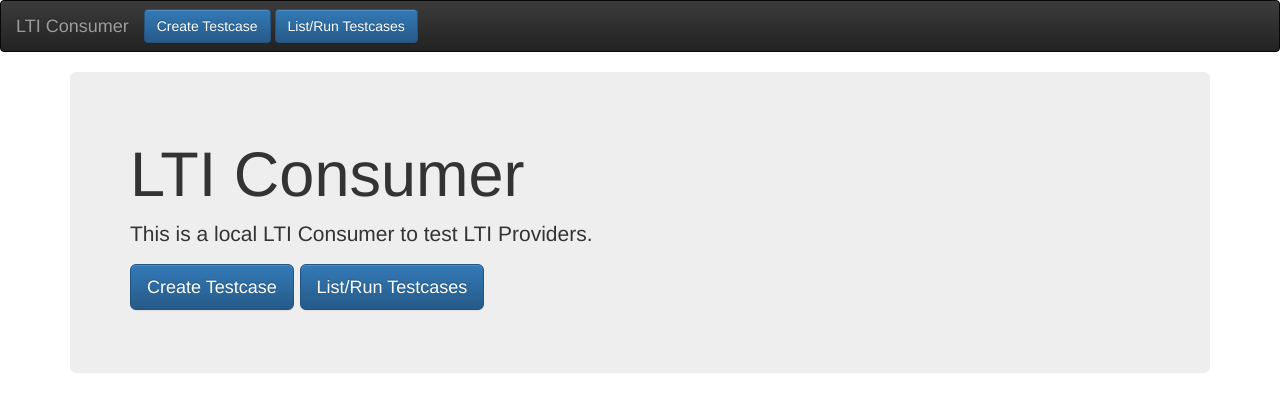
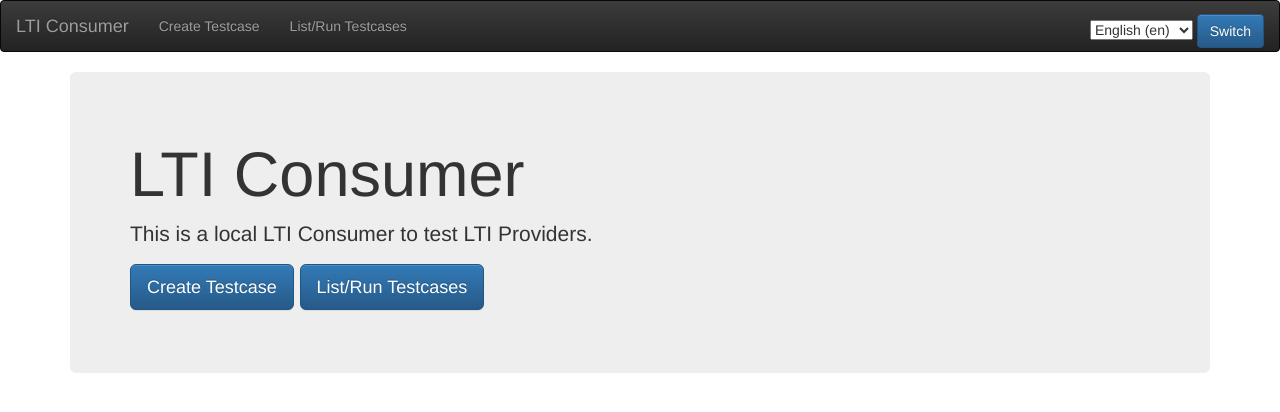
Before and after one commit to wachjose88/local-lti-consumer, a Django app: page / in a window 1280 px wide. Shown: the top 412 px of the page. Run offline with Django 3.2, Linux system fonts and the light colour scheme; some libraries are stand-ins or nearby versions.

Commit message:
german translation

```diff
--- a/lti_consumer/consumer/templates/base.html
+++ b/lti_consumer/consumer/templates/base.html
@@ -56,8 +56,27 @@ This is the base template for the LTI consumer.
                 </div>
 
                 <div class="collapse navbar-collapse" id="bs-example-navbar-collapse-1">
-                    <a href="{% url 'consumer.views.create_testcase' %}" class="btn btn-primary navbar-btn">{% trans "Create Testcase" %}</a>
-                    <a href="{% url 'consumer.views.list_testcase' %}" class="btn btn-primary navbar-btn">{% trans "List/Run Testcases" %}</a>
+                <ul class="nav navbar-nav">
+                    <li><a href="{% url 'consumer.views.create_testcase' %}">{% trans "Create Testcase" %}</a></li>
+                    <li><a href="{% url 'consumer.views.list_testcase' %}">{% trans "List/Run Testcases" %}</a></li>
+                </ul>
+                <form action="{% url 'set_language' %}" method="post">{% csrf_token %}
+                    <input name="next" type="hidden" value="{{ redirect_to }}">
+                    <ul class="nav navbar-nav navbar-right">
+                    <li style="padding-top: 13px">
+                    <select name="language">
+                        {% get_current_language as LANGUAGE_CODE %}
+                        {% get_available_languages as LANGUAGES %}
+                        {% get_language_info_list for LANGUAGES as languages %}
+                        {% for language in languages %}
+                            <option value="{{ language.code }}"{% if language.code == LANGUAGE_CODE %} selected{% endif %}>
+                                {{ language.name_local }} ({{ language.code }})
+                            </option>
+                        {% endfor %}
+                    </select>
+                    <input type="submit" value="{% trans "Switch" %}" class="btn btn-primary"></li>
+                    </ul>
+                </form>
                 </div><!-- /.navbar-collapse -->
             </div><!-- /.container-fluid -->
         </nav>
--- a/lti_consumer/consumer/urls.py
+++ b/lti_consumer/consumer/urls.py
@@ -22,7 +22,7 @@
 This the url configuration for the LTI consumer.
 '''
 
-from django.conf.urls import url
+from django.conf.urls import url, include
 from consumer.views import *
 
 
@@ -48,4 +48,5 @@ urlpatterns = [
         name='consumer.views.delete_launch_param'),
     url(r'^testcase/(?P<testcase_id>\d+)/copy$', copy_testcase,
         name='consumer.views.copy_testcase'),
+    url('i18n/', include('django.conf.urls.i18n')),
 ]
--- a/lti_consumer/lti_consumer/settings.py
+++ b/lti_consumer/lti_consumer/settings.py
@@ -62,6 +62,7 @@ INSTALLED_APPS = [
 
 MIDDLEWARE = [
     'django.middleware.security.SecurityMiddleware',
+    'django.middleware.locale.LocaleMiddleware',
     'django.contrib.sessions.middleware.SessionMiddleware',
     'django.middleware.common.CommonMiddleware',
     'django.middleware.csrf.CsrfViewMiddleware',
@@ -105,7 +106,7 @@ DATABASES = {
 # Internationalization
 # https://docs.djangoproject.com/en/1.11/topics/i18n/
 
-LANGUAGE_CODE = 'en'
+# LANGUAGE_CODE = 'en'
 
 # allowed languages
 LANGUAGES = (
```
Also changed, not shown: lti_consumer/consumer/locale/de/LC_MESSAGES/django.po (added), 2 other files.
